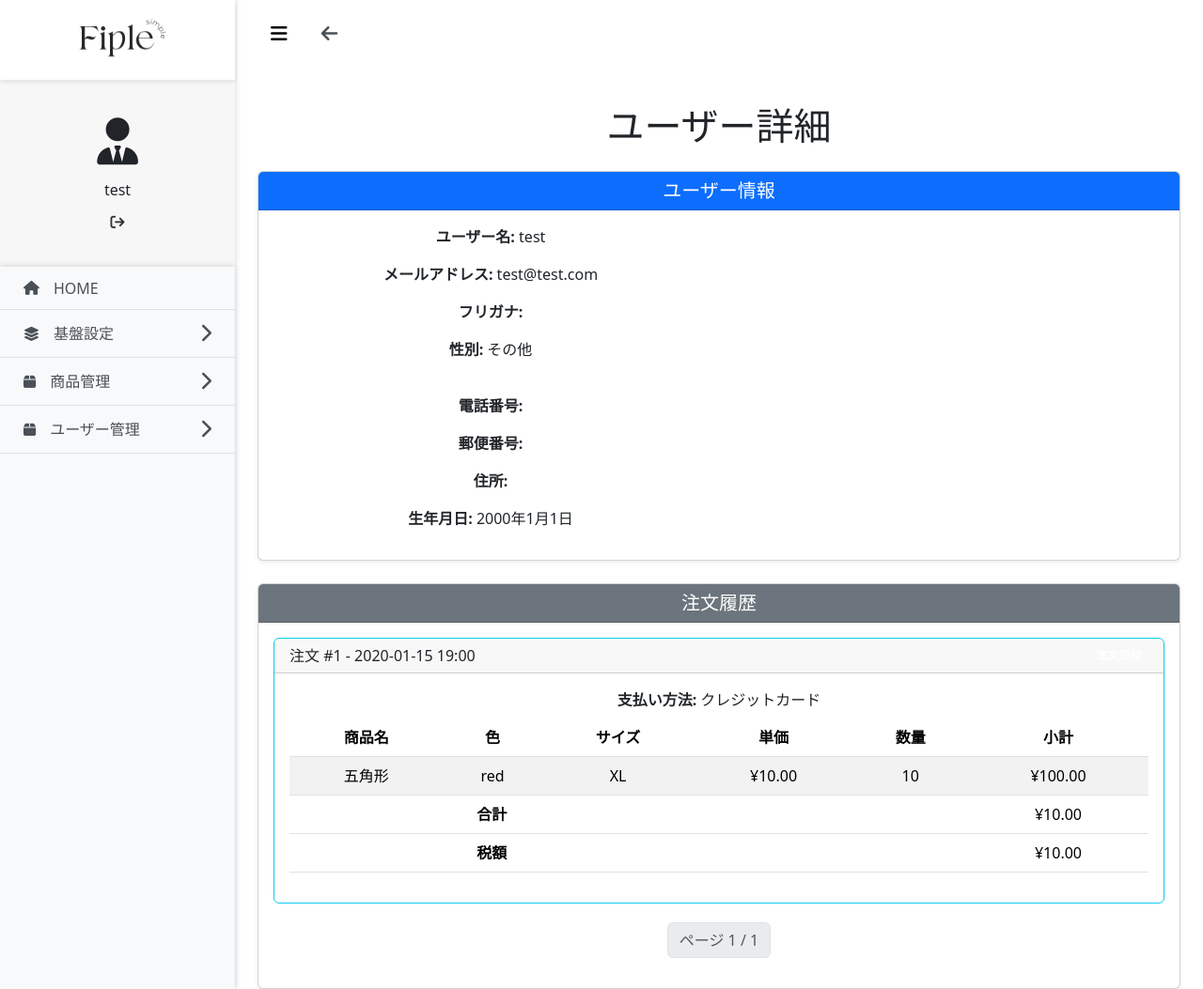
After one commit to JunOkada01/fiple, a Django app: page /user_list/1/ in a window 1280 px wide. The commit adds this page. Shown: the whole page at 94% size. Run offline with Django 4.2, Linux system fonts and the light colour scheme; a user stored in the database is signed in; data comes from the database, SQL or seed files in the repository; both versions use the stored data as it was after the commit; tables that the repository leaves empty hold one stand-in row (values such as "Sample post"); some libraries are stand-ins or nearby versions.

Commit message:
管理者画面にユーザー管理追加

```diff
--- a/backend/fiplejango/fipleapp/templates/base.html
+++ b/backend/fiplejango/fipleapp/templates/base.html
@@ -86,6 +86,13 @@
                                     <li class="submenu-item"><a href="{% url 'fipleapp:product_list' %}">商品管理</a></li>
                                 </ul>
                             </li>
+                            <!-- ユーザー管理 -->
+                            <li class="side-item-top">
+                                <a href="{% url 'fipleapp:user_settings' %}" class="item-top"><i class="fa-solid fa-box" style="font-size: 15px;"></i>ユーザー管理<span class="toggle-submenu"><i class="fa-solid fa-chevron-right"></i></span></a>
+                                <ul class="submenu border-bottom">
+                                    <li class="submenu-item"><a href="{% url 'fipleapp:admin_user_list' %}">ユーザー管理</a></li>
+                                </ul>
+                            </li>
                         </ul>
                     </div>
                 </nav>
--- /dev/null
+++ b/backend/fiplejango/fipleapp/templates/users/user_detail.html
@@ -0,0 +1,131 @@
+{% extends 'base.html' %}
+{% load humanize %}
+{% block content %}
+<div class="container mt-5">
+    <div class="row">
+        <div class="col-md-12">
+            <h1 class="mb-4 text-center">ユーザー詳細</h1>
+
+            <!-- ユーザー情報 -->
+            <div class="card mb-4 shadow-sm">
+                <div class="card-header bg-primary text-white">
+                    <h2 class="h5 mb-0">ユーザー情報</h2>
+                </div>
+                <div class="card-body">
+                    <div class="row">
+                        <div class="col-md-6">
+                            <p><strong>ユーザー名:</strong> {{ user.username }}</p>
+                            <p><strong>メールアドレス:</strong> {{ user.email }}</p>
+                            <p><strong>フリガナ:</strong> {{ user.hurigana }}</p>
+                            <p><strong>性別:</strong> {{ user.get_sex_display }}</p>
+                        </div>
+                        <div class="col-md-6">
+                            <p><strong>電話番号:</strong> {{ user.phone }}</p>
+                            <p><strong>郵便番号:</strong> {{ user.postal_code }}</p>
+                            <p><strong>住所:</strong> {{ user.address }}</p>
+                            <p><strong>生年月日:</strong> {{ user.birth }}</p>
+                        </div>
+                    </div>
+                </div>
+            </div>
+
+            <!-- 注文履歴 -->
+            <div class="card shadow-sm">
+                <div class="card-header bg-secondary text-white">
+                    <h2 class="h5 mb-0">注文履歴</h2>
+                </div>
+                <div class="card-body">
+                    {% if orders %}
+                        {% for order in orders %}
+                            <div class="card mb-3 border-info">
+                                <div class="card-header d-flex justify-content-between align-items-center">
+                                    <h3 class="h6 mb-0">注文 #{{ order.id }} - {{ order.order_date|date:"Y-m-d H:i" }}</h3>
+                                    <span class="badge
+                                        {% if order.status == '注文受付' %}badge-secondary
+                                        {% elif order.status == '支払い完了' %}badge-primary
+                                        {% elif order.status == '発送済み' %}badge-info
+                                        {% elif order.status == '配達完了' %}badge-success
+                                        {% elif order.status == 'キャンセル' %}badge-danger
+                                        {% endif %}
+                                    ">
+                                        {{ order.status }}
+                                    </span>
+                                </div>
+                                <div class="card-body">
+                                    <p class="mb-2"><strong>支払い方法:</strong> {{ order.get_payment_method_display }}</p>
+                                    <table class="table table-hover table-striped">
+                                        <thead class="thead-light">
+                                            <tr>
+                                                <th>商品名</th>
+                                                <th>色</th>
+                                                <th>サイズ</th>
+                                                <th>単価</th>
+                                                <th>数量</th>
+                                                <th>小計</th>
+                                            </tr>
+                                        </thead>
+                                        <tbody>
+                                            {% for item in order_items %}
+                                                {% if item.order_id == order.id %}
+                                                    <tr>
+                                                        <td>{{ item.product.product_origin.product_name }}</td>
+                                                        <td>{{ item.product.color.color_name }}</td>
+                                                        <td>{{ item.product.size.size_name }}</td>
+                                                        <td>¥{{ item.unit_price|intcomma }}</td>
+                                                        <td>{{ item.quantity }}</td>
+                                                        <td>¥{{ item.get_total_price|intcomma }}</td>
+                                                    </tr>
+                                                {% endif %}
+                                            {% endfor %}
+                                        </tbody>
+                                        <tfoot>
+                                            <tr>
+                                                <td colspan="3" class="text-right"><strong>合計</strong></td>
+                                                <td></td>
+                                                <td></td>
+                                                <td>¥{{ order.total_amount|intcomma }}</td>
+                                            </tr>
+                                            <tr>
+                                                <td colspan="3" class="text-right"><strong>税額</strong></td>
+                                                <td></td>
+                                                <td></td>
+                                                <td>¥{{ order.tax_amount|intcomma }}</td>
+                                            </tr>
+                                        </tfoot>
+                                    </table>
+                                </div>
+                            </div>
+                        {% endfor %}
+                        <!-- ページネーション -->
+                            <nav aria-label="Page navigation">
+                                <ul class="pagination justify-content-center">
+                                    {% if page_obj.has_previous %}
+                                        <li class="page-item">
+                                            <a class="page-link" href="?page=1">最初</a>
+                                        </li>
+                                        <li class="page-item">
+                                            <a class="page-link" href="?page={{ page_obj.previous_page_number }}">前へ</a>
+                                        </li>
+                                    {% endif %}
+                                    <li class="page-item disabled">
+                                        <span class="page-link">ページ {{ page_obj.number }} / {{ page_obj.paginator.num_pages }}</span>
+                                    </li>
+                                    {% if page_obj.has_next %}
+                                        <li class="page-item">
+                                            <a class="page-link" href="?page={{ page_obj.next_page_number }}">次へ</a>
+                                        </li>
+                                        <li class="page-item">
+                                            <a class="page-link" href="?page={{ page_obj.paginator.num_pages }}">最後</a>
+                                        </li>
+                                    {% endif %}
+                                </ul>
+                            </nav>
+                    {% else %}
+                        <p class="text-center text-muted">注文履歴がありません。</p>
+                    {% endif %}
+                </div>
+            </div>
+        </div>
+    </div>
+</div>
+{% endblock %}
--- a/backend/fiplejango/fipleapp/urls.py
+++ b/backend/fiplejango/fipleapp/urls.py
@@ -18,10 +18,9 @@ router.register(r'orders', OrderViewSet, basename='order')
 app_name = 'fipleapp'
 
 urlpatterns = [
-    path('users/', views.user_list, name='user-list'),
-
-    path('users_list/', UserListView.as_view(), name='admin_user_list'),
-    path('users_list/<int:user_id>/', UserDetailView.as_view(), name='admin_user_detail'),
+    path('users/', UserSettingView.as_view(), name='user_settings'),
+    path('user_list/', UserListView.as_view(), name='admin_user_list'),
+    path('user_list/<int:user_id>/', UserDetailView.as_view(), name='admin_user_detail'),
     path('register/', RegisterView.as_view(), name='register'),
     path('login/', LoginView.as_view(), name='login'),
     path('logout/', LogoutView.as_view(), name='logout'),
--- a/backend/fiplejango/fipleapp/views.py
+++ b/backend/fiplejango/fipleapp/views.py
@@ -405,6 +405,11 @@ def user_list(request):
     users = CustomUser.objects.all().values('id', 'username', 'email')  # 必要なフィールドだけを取得
     return JsonResponse(list(users), safe=False)
 
+class UserSettingView(LoginRequiredMixin, TemplateView):
+    login_url = 'fipleapp:admin_login'
+    redirect_field_name = 'redirect_to'
+    template_name = 'users/top.html'
+
 class UserListView(LoginRequiredMixin, ListView):
     """
     ユーザー一覧ビュー
@@ -412,7 +417,7 @@ class UserListView(LoginRequiredMixin, ListView):
     """
     login_url = 'fipleapp:admin_login'
     redirect_field_name = 'redirect_to'
-    template_name = 'user_list.html'
+    template_name = 'users/user_list.html'
     context_object_name = 'users'
     paginate_by = 20
     model = CustomUser
@@ -449,7 +454,7 @@ class UserDetailView(LoginRequiredMixin, DetailView):
     login_url = 'fipleapp:admin_login'
     redirect_field_name = 'redirect_to'
     model = CustomUser
-    template_name = 'user_detail.html'
+    template_name = 'users/user_detail.html'
     context_object_name = 'user'
     pk_url_kwarg = 'user_id'
     paginate_by = 10
@@ -591,10 +596,6 @@ class BaseSettingView(LoginRequiredMixin, TemplateView):
     redirect_field_name = 'redirect_to'
     template_name = 'base_settings/top.html'
 
-class BaseSettingView(LoginRequiredMixin, TemplateView):
-    login_url = 'fipleapp:admin_login'
-    redirect_field_name = 'redirect_to'
-    template_name = 'base_settings/top.html'
 
 # カテゴリ関連-----------------------------------------------------------------------------------------
 class CategoryTopView(LoginRequiredMixin, TemplateView):
```
Also changed, not shown: backend/fiplejango/fipleapp/templates/admin_top.html (+8 -0 lines), backend/fiplejango/fipleapp/templates/users/top.html (added, +16 -0 lines), backend/fiplejango/fipleapp/templates/users/user_list.html (added, +76 -0 lines), backend/fiplejango/db.sqlite3.
